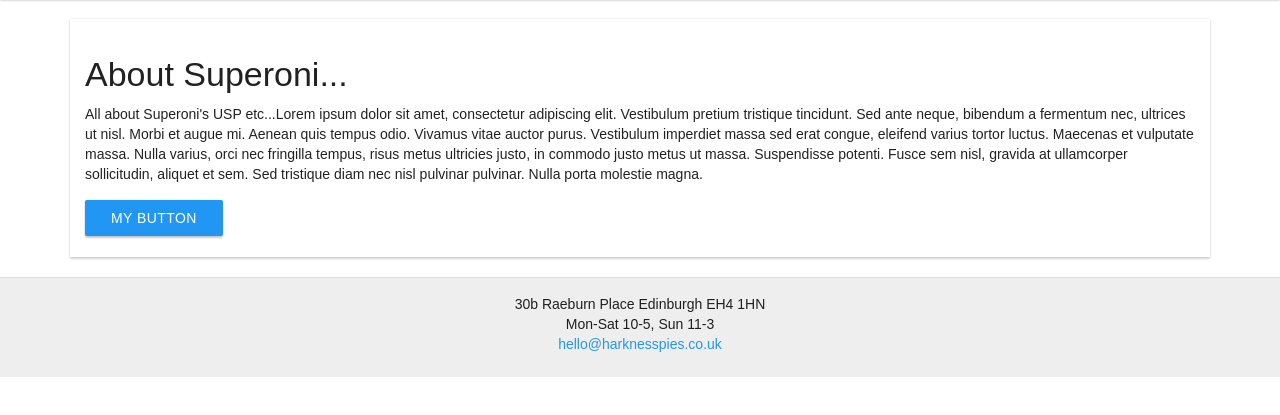
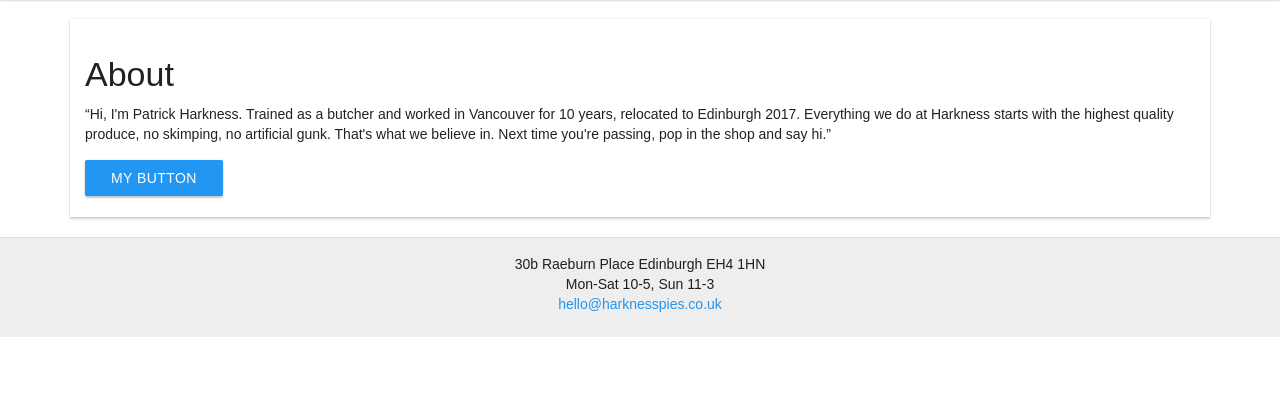
Before and after one commit to matherton/superoni, a plain HTML site: page about.htm in a window 1280 px wide. Shown: the part 69-484 px from the top of the page. Drawn offline with Linux system fonts and the light colour scheme.

Commit message:
added about content

```diff
--- a/about.htm
+++ b/about.htm
@@ -62,18 +62,13 @@
     <!--  content -->
     <div class="mui-container" style="margin-top: 5.5rem">
       <div class="mui-panel">
-        <h1>About Superoni...</h1>
+        <h1>About</h1>
         <p>
-          All about Superoni's USP etc...Lorem ipsum dolor sit amet, consectetur
-          adipiscing elit. Vestibulum pretium tristique tincidunt. Sed ante
-          neque, bibendum a fermentum nec, ultrices ut nisl. Morbi et augue mi.
-          Aenean quis tempus odio. Vivamus vitae auctor purus. Vestibulum
-          imperdiet massa sed erat congue, eleifend varius tortor luctus.
-          Maecenas et vulputate massa. Nulla varius, orci nec fringilla tempus,
-          risus metus ultricies justo, in commodo justo metus ut massa.
-          Suspendisse potenti. Fusce sem nisl, gravida at ullamcorper
-          sollicitudin, aliquet et sem. Sed tristique diam nec nisl pulvinar
-          pulvinar. Nulla porta molestie magna.
+          “Hi, I'm Patrick Harkness. Trained as a butcher and worked in
+          Vancouver for 10 years, relocated to Edinburgh 2017. Everything we do
+          at Harkness starts with the highest quality produce, no skimping, no
+          artificial gunk. That's what we believe in. Next time you're passing,
+          pop in the shop and say hi.”
         </p>
         <button class="mui-btn mui-btn--primary mui-btn--raised">
           My Button
```
